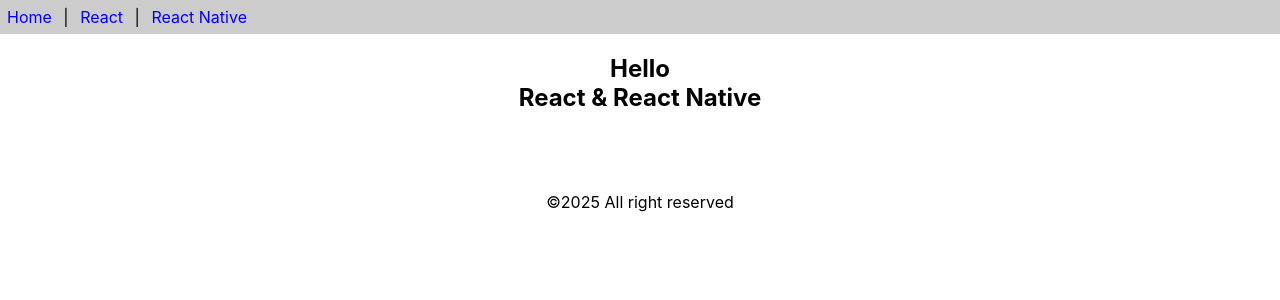
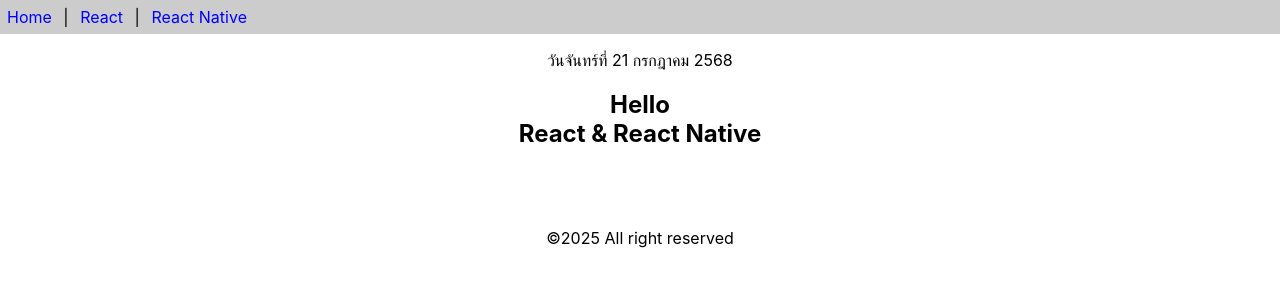
Before and after one commit to RachataKH/App01-react, a React (Create React App) app: page / in a window 1280 px wide. Shown: the top 300 px of the page. Built offline with nearby package versions, Linux system fonts and the light colour scheme.

Commit message:
class-components

```diff
--- a/src/App.js
+++ b/src/App.js
@@ -4,10 +4,17 @@
 //import './style.css'
 
 import { Header,Content,Footer } from './func-components';
+import Calendar from './class-components';
 
 function App() {
 
-  return([<Header/>,<Content/>,<Footer/>]
+  return(
+    <>
+      <Header/>
+      <p><center><Calendar/></center></p>
+      <Content/>
+      <Footer/>
+    </>
   )
   return (
     <>
--- /dev/null
+++ b/src/class-components.js
@@ -0,0 +1,17 @@
+import React, {Component} from "react";
+
+export default class Calendar extends Component{
+    getDate() {
+        const dayNames = ['อาทิตย์', 'จันทร์', 'อังคาร', 'พุธ', 'พฤหัสบดี', 'ศุกร์', 'เสาร์']
+        const monthNames = ['มกราคม','กุมภาพันธ์','มีนาคม','เมษายน','พฤษภาคม','มิถุนายน','กรกฎาคม','สิงหาคม','กันยายน','ตุลาคม','พฤศจิกายน','ธันวาคม']
+        const date = new Date()
+        const weekDay = dayNames[date.getDay()]
+        const day = date.getDate()
+        const month = monthNames[date.getMonth()]
+        const year = date.getFullYear() + 543
+        return`วัน${weekDay}ที่ ${day} ${month} ${year}`
+    }
+    render(){
+        return(<div>{this.getDate()}</div>)
+    }
+}
```
